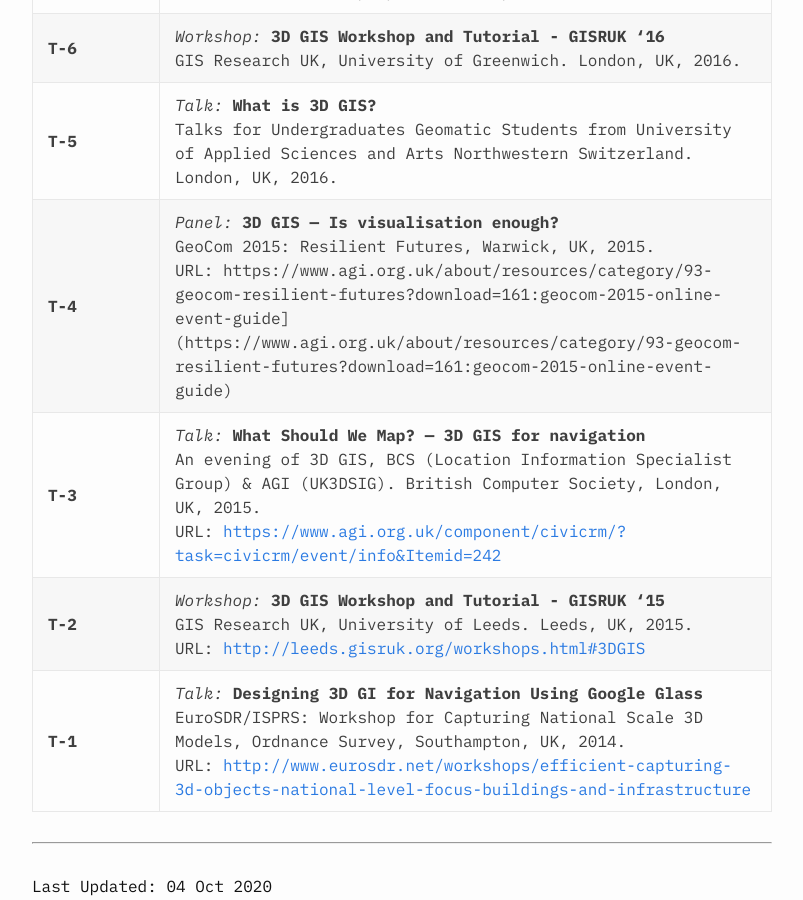
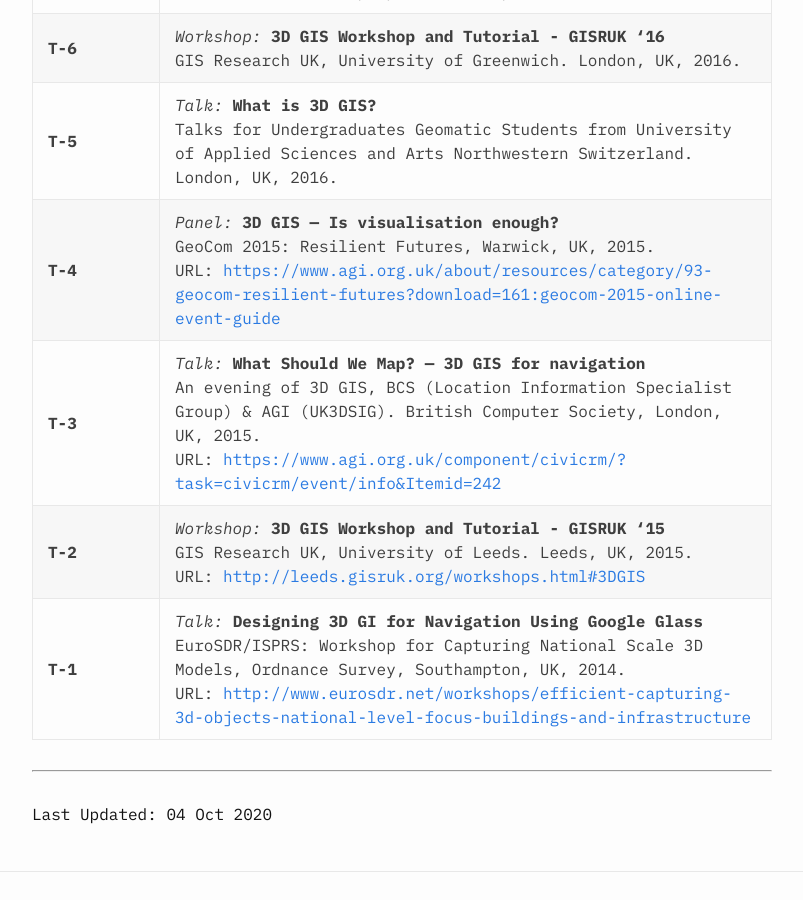
Before and after one commit to kel196/kel196.github.io, a Jekyll site: the page built from index.md, in a window 1280 px wide and 900 px high, scrolled down 8841 px. Shown: the whole window, without its empty margins (238-1041 px from the left). Built offline with Jekyll 4.4.1, drawn with Linux system fonts in a browser that asks for light colours; our own code applies the rules of GitHub Pages for plain Markdown files.

Commit message:
Update index.md

```diff
--- a/index.md
+++ b/index.md
@@ -170,7 +170,7 @@ The award provides a tax-free stipend of £18,590 per annum for four years, plus
 | **T-7**    | *Talk:* **Manipulating, Querying and Quantifying 3D Geographic Information Using the Oracle Spatial Java API**<br />UK Oracle User Group Spatial & Graph SIG. London, UK, 2017. |
 | **T-6**    | *Workshop:* **3D GIS Workshop and Tutorial - GISRUK '16**<br />GIS Research UK, University of Greenwich. London, UK, 2016. |
 | **T-5**    | *Talk:* **What is 3D GIS?** <br />Talks for Undergraduates Geomatic Students from University of Applied Sciences and Arts Northwestern Switzerland. London, UK, 2016. |
-| **T-4**    | *Panel:* **3D GIS — Is visualisation enough?** <br />GeoCom 2015: Resilient Futures, Warwick, UK, 2015.<br />URL: https://www.agi.org.uk/about/resources/category/93-geocom-resilient-futures?download=161:geocom-2015-online-event-guide](https://www.agi.org.uk/about/resources/category/93-geocom-resilient-futures?download=161:geocom-2015-online-event-guide) |
+| **T-4**    | *Panel:* **3D GIS — Is visualisation enough?** <br />GeoCom 2015: Resilient Futures, Warwick, UK, 2015.<br />URL: [https://www.agi.org.uk/about/resources/category/93-geocom-resilient-futures?download=161:geocom-2015-online-event-guide](https://www.agi.org.uk/about/resources/category/93-geocom-resilient-futures?download=161:geocom-2015-online-event-guide) |
 | **T-3**    | *Talk:* **What Should We Map? — 3D GIS for navigation**<br />An evening of 3D GIS, BCS (Location Information Specialist Group) & AGI (UK3DSIG). British Computer Society, London, UK, 2015.<br />URL: [https://www.agi.org.uk/component/civicrm/?task=civicrm/event/info&Itemid=242](https://www.agi.org.uk/component/civicrm/?task=civicrm/event/info&Itemid=242) |
 | **T-2**    | *Workshop:* **3D GIS Workshop and Tutorial - GISRUK '15**<br />GIS Research UK, University of Leeds. Leeds, UK, 2015.<br />URL: [http://leeds.gisruk.org/workshops.html#3DGIS](http://leeds.gisruk.org/workshops.html#3DGIS) |
 | **T-1**    | *Talk:* **Designing 3D GI for Navigation Using Google Glass**<br />EuroSDR/ISPRS: Workshop for Capturing National Scale 3D Models, Ordnance Survey, Southampton, UK, 2014. <br />URL: [http://www.eurosdr.net/workshops/efficient-capturing-3d-objects-national-level-focus-buildings-and-infrastructure](http://www.eurosdr.net/workshops/efficient-capturing-3d-objects-national-level-focus-buildings-and-infrastructure) |
```
